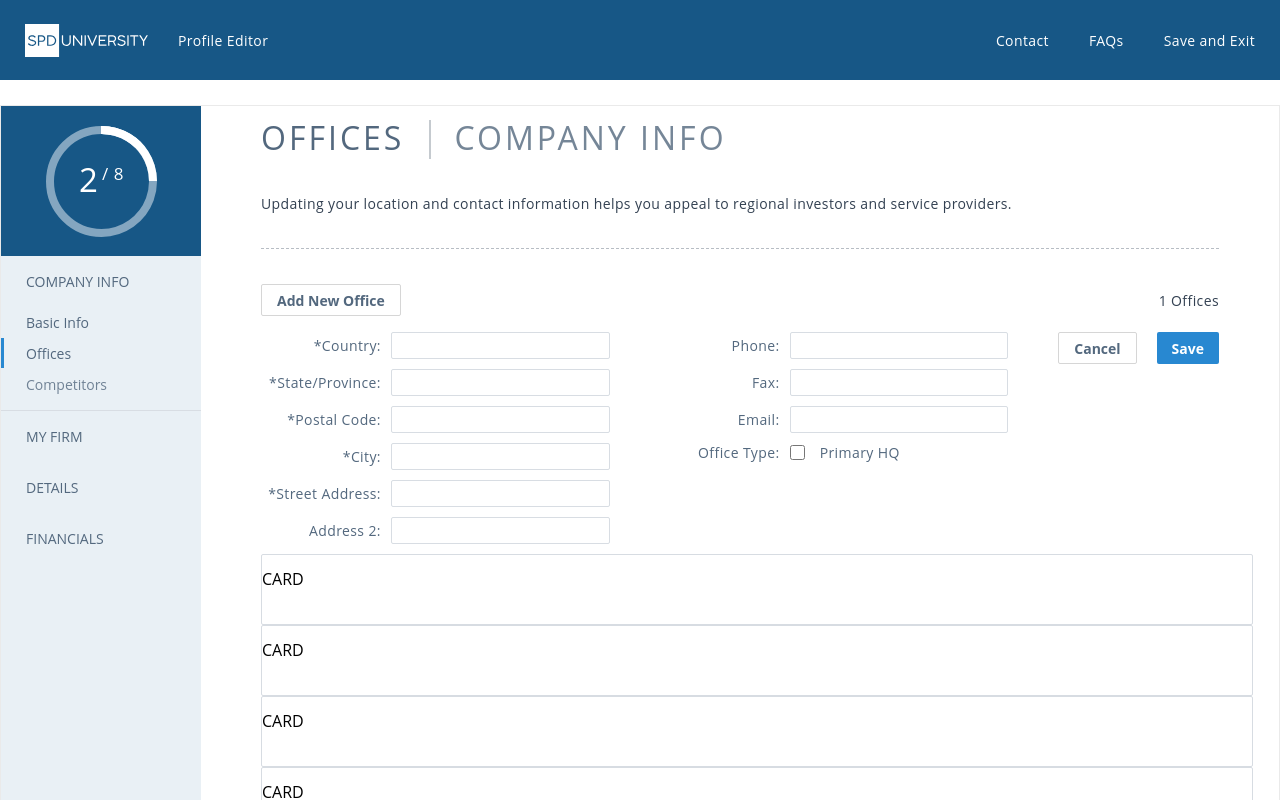
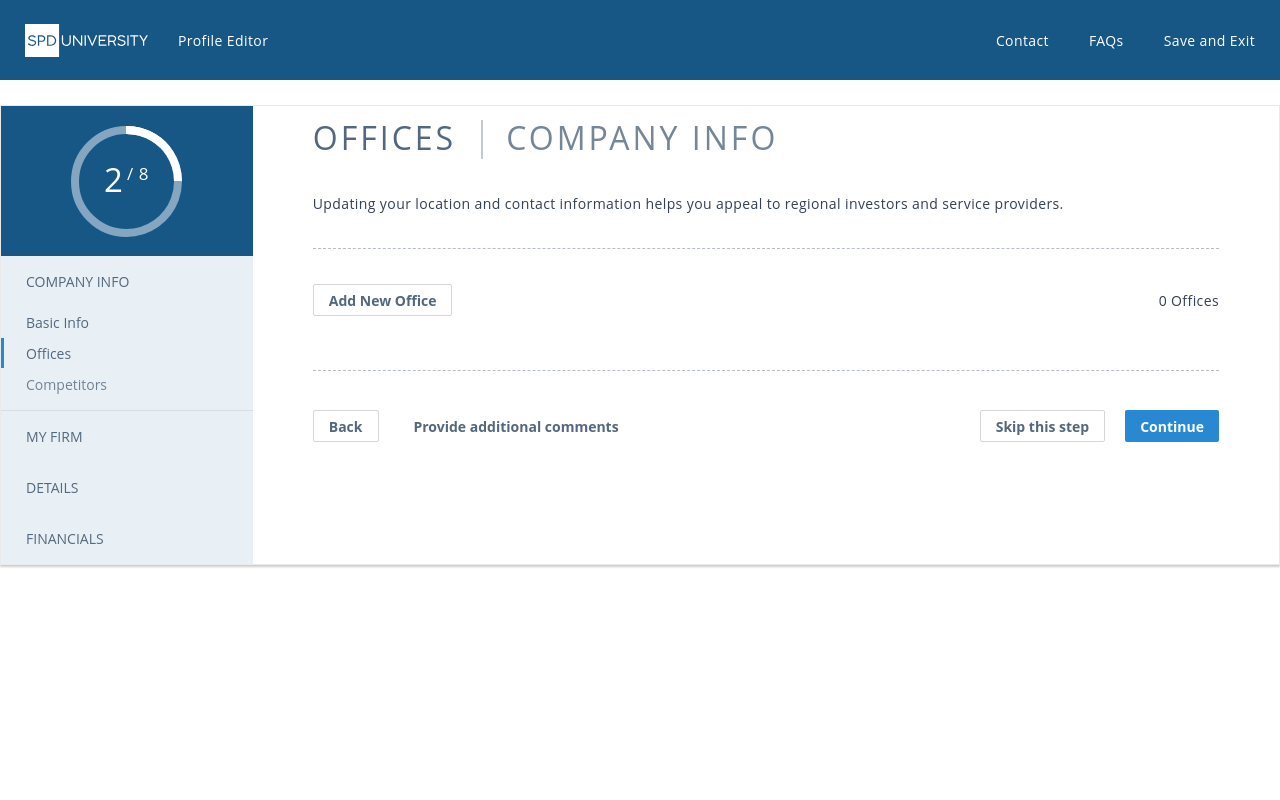
Before and after one commit to StebneRuslan/react-offices-list, a React (Create React App) app: page / in a window 1280 px wide. Shown: the top 800 px of the page. Built offline with nearby package versions, Linux system fonts and the light colour scheme.

Commit message:
added office logic

```diff
--- a/package.json
+++ b/package.json
@@ -13,6 +13,7 @@
     "@types/styled-components": "^5.1.2",
     "react": "^16.13.1",
     "react-dom": "^16.13.1",
+    "react-hook-form": "^6.7.2",
     "react-scripts": "3.4.3",
     "styled-components": "^5.1.1",
     "typescript": "^3.7.5"
--- a/src/components/offices/office-card/OfficeCard.tsx
+++ b/src/components/offices/office-card/OfficeCard.tsx
@@ -1,12 +1,49 @@
-import React, { Component } from 'react';
-import { OfficeCardWrapper } from './styled';
+import React from 'react';
+import {
+  OfficeAdditionalDetailsContainer,
+  OfficeDetails,
+  OfficeAddressDetailsContainer,
+  OfficeCardWrapper,
+  OfficeDetailsText,
+  OfficeDetailsTitle,
+  OfficeDetailsContainer
+} from './styled';
+import { Button } from '../../shared/Button';
+import { OfficeControlsWrapper } from '../styled';
 
-export class OfficeCard extends Component {
-  render() {
-    return (
-      <OfficeCardWrapper>
-        CARD
-      </OfficeCardWrapper>
-    );
-  }
+export function OfficeCard (props: any) {
+  const renderPrimary = (value: boolean) => value ? <OfficeDetailsText>Primary HQ</OfficeDetailsText> : null;
+
+  return (
+    <OfficeCardWrapper>
+      <OfficeAddressDetailsContainer>
+        <OfficeDetailsTitle>Address</OfficeDetailsTitle>
+        <OfficeDetails>
+          {renderPrimary(props.value.officeType)}
+          <OfficeDetailsText>{props.value.streetAddress}</OfficeDetailsText>
+          <OfficeDetailsText>{props.value.city}, {props.value.postalCode}</OfficeDetailsText>
+          <OfficeDetailsText>{props.value.country}</OfficeDetailsText>
+          <OfficeDetailsText>{props.value.secondAddress}</OfficeDetailsText>
+        </OfficeDetails>
+      </OfficeAddressDetailsContainer>
+
+      <OfficeAdditionalDetailsContainer>
+        <OfficeDetails>
+          <OfficeDetailsContainer>
+            <OfficeDetailsTitle>Address</OfficeDetailsTitle>
+            <OfficeDetailsText>ddfgd</OfficeDetailsText>
+          </OfficeDetailsContainer>
+          <OfficeDetailsContainer>
+            <OfficeDetailsTitle>Address</OfficeDetailsTitle>
+            <OfficeDetailsText>ddfgd</OfficeDetailsText>
+          </OfficeDetailsContainer>
+        </OfficeDetails>
+      </OfficeAdditionalDetailsContainer>
+
+      <OfficeControlsWrapper>
+        <Button white>Cancel</Button>
+        <Button blue>Save</Button>
+      </OfficeControlsWrapper>
+    </OfficeCardWrapper>
+  );
 }
--- a/src/components/offices/office-card/styled/index.tsx
+++ b/src/components/offices/office-card/styled/index.tsx
@@ -1,14 +1,56 @@
 import styled from 'styled-components';
+import { InputTitle } from '../../../shared/TextInput';
 
 export const OfficeCardWrapper = styled.div`
-  width: 100%;
   display: flex;
-  flex-direction: column;
-  align-items: flex-start;
-  justify-content: flex-start;
   padding: 13px 32px 34px 0px;
   border-width: 1px;
   border-style: solid;
   border-color: rgb(215, 220, 226);
   border-radius: 2px;
+  margin-bottom: 15px;
+
+  &:last-child {
+    margin-bottom: 0;
+  }
 `;
+
+
+export const OfficeAddressDetailsContainer = styled.div`
+  display: flex;
+  flex-grow: 2;
+`;
+
+export const OfficeAdditionalDetailsContainer = styled(OfficeAddressDetailsContainer)``;
+
+export const OfficeDetails = styled.div`
+  display: flex;
+  flex-direction: column;
+`;
+
+export const OfficeDetailsContainer = styled.div`
+  display: flex;
+  flex-direction: row;
+`;
+
+export const OfficeDetailsText = styled.p`
+  height: 15px;
+  margin-bottom: 5px;
+  font-size: 14px;
+  font-weight: normal;
+  color: rgb(51, 65, 82);
+  align-self: self-start;
+  margin-top: 0;
+  &:last-child {
+    margin-bottom: 0;
+  }
+
+  &:first-child {
+    margin-top: 0;
+  }
+`;
+
+
+export const OfficeDetailsTitle = styled(InputTitle)`
+  align-self: self-start;
+`;
--- a/src/components/offices/office-form/OfficeForm.tsx
+++ b/src/components/offices/office-form/OfficeForm.tsx
@@ -1,65 +1,64 @@
-import React, { Component } from 'react';
-import {
-  OfficeFormControlsWrapper, OfficeFormInputsWrapper,
-  OfficeFormWrapper
-} from './styled';
+import React from 'react';
+import { OfficeFormInputsWrapper, OfficeFormWrapper } from './styled';
 import { Button } from '../../shared/Button';
 import { InputLabel, InputTitle, TextInput } from '../../shared/TextInput';
+import { useForm } from "react-hook-form";
+import { OfficeControlsWrapper } from '../styled';
 
-export class OfficeForm extends Component {
-  render() {
+export function OfficeForm (props: any) {
+  const { register, handleSubmit } = useForm();
+
   return (
     <OfficeFormWrapper>
       <OfficeFormInputsWrapper>
         <InputLabel>
           <InputTitle>*Country:</InputTitle>
-            <TextInput />
+          <TextInput name="country" ref={register}/>
         </InputLabel>
         <InputLabel>
           <InputTitle>*State/Province:</InputTitle>
-            <TextInput />
+          <TextInput name="state" ref={register}/>
         </InputLabel>
         <InputLabel>
           <InputTitle>*Postal Code:</InputTitle>
-            <TextInput />
+          <TextInput name="postalCode" ref={register}/>
         </InputLabel>
         <InputLabel>
           <InputTitle>*City:</InputTitle>
-            <TextInput />
+          <TextInput name="city" ref={register}/>
         </InputLabel>
         <InputLabel>
           <InputTitle>*Street Address:</InputTitle>
-            <TextInput />
+          <TextInput name="streetAddress" ref={register}/>
         </InputLabel>
         <InputLabel>
           <InputTitle>Address 2:</InputTitle>
-            <TextInput />
+          <TextInput name="secondAddress" ref={register}/>
         </InputLabel>
       </OfficeFormInputsWrapper>
       <OfficeFormInputsWrapper>
         <InputLabel>
           <InputTitle>Phone:</InputTitle>
-            <TextInput />
+          <TextInput name="phone" ref={register}/>
         </InputLabel>
         <InputLabel>
           <InputTitle>Fax:</InputTitle>
-            <TextInput />
+          <TextInput name="fax" ref={register}/>
         </InputLabel>
         <InputLabel>
           <InputTitle>Email:</InputTitle>
-            <TextInput />
+          <TextInput name="email" ref={register}/>
         </InputLabel>
         <InputLabel>
           <InputTitle>Office Type:</InputTitle>
-            <TextInput type="checkbox" value="Admin"/>
+          <TextInput name="officeType" ref={register} type="checkbox" value="Admin"/>
           Primary HQ
         </InputLabel>
       </OfficeFormInputsWrapper>
-        <OfficeFormControlsWrapper>
-          <Button white>Cancel</Button>
-          <Button blue>Save</Button>
-        </OfficeFormControlsWrapper>
+      <OfficeControlsWrapper>
+        <Button white onClick={props.closeForm}>Cancel</Button>
+        <Button blue onClick={handleSubmit(props.addOffice)}>Save</Button>
+      </OfficeControlsWrapper>
     </OfficeFormWrapper>
-    );
+  )
 }
-}
--- a/src/components/offices/office-form/styled/index.tsx
+++ b/src/components/offices/office-form/styled/index.tsx
@@ -3,6 +3,12 @@ import styled  from 'styled-components';
 export const OfficeFormWrapper = styled.div`
   display: flex;
   flex-direction: row;
+  padding: 13px 32px 34px 0px;
+  border-width: 1px;
+  border-style: solid;
+  border-color: rgb(215, 220, 226);
+  border-radius: 2px;
+  margin-bottom: 15px;
 `;
 
 export const OfficeFormInputsWrapper = styled.div`
@@ -11,15 +17,3 @@ export const OfficeFormInputsWrapper = styled.div`
   flex-grow: 2;
   padding-right: 50px;
 `;
-
-export const OfficeFormControlsWrapper = styled.div`
-  display: flex;
-  flex-direction: inherit;
-
-  button {
-    margin-right: 20px;
-    &:last-child {
-      margin-right: 0;
-    }
-  }
-`;
--- a/src/components/offices/offices-list/OfficesList.tsx
+++ b/src/components/offices/offices-list/OfficesList.tsx
@@ -8,6 +8,31 @@ import { OfficeCard } from '../office-card/OfficeCard';
 import { OfficeForm } from '../office-form/OfficeForm';
 
 export class OfficesList extends Component<any, any> {
+  constructor(props: any) {
+    super(props);
+    this.state = {
+      showForm: false,
+      offices: []
+    };
+  }
+
+  handleFormState() {
+    this.setState({ showForm: !this.state.showForm });
+  }
+
+  addOffice(office: any) {
+    this.setState({
+      ... this.state,
+      offices: this.state.offices.concat(office)
+    })
+  }
+
+  renderForm(): any {
+    return this.state.showForm
+      ? <OfficeForm addOffice={this.addOffice.bind(this)} closeForm={this.handleFormState.bind(this)}/>
+      : null;
+  }
+
   render() {
     return (
       <OfficesListWrapper>
@@ -18,14 +43,13 @@ export class OfficesList extends Component<any, any> {
         <Description>Updating your location and contact information helps you appeal to regional investors and service providers.</Description>
         <OfficeCardsContainer>
           <OfficeControlsContainer>
-            <Button white>Add New Office</Button>
-            <OfficeCount>1 Offices</OfficeCount>
+            <Button white onClick={this.handleFormState.bind(this)}>Add New Office</Button>
+            <OfficeCount>{this.state.offices.length} Offices</OfficeCount>
           </OfficeControlsContainer>
-          <OfficeForm />
-          <OfficeCard />
-          <OfficeCard />
-          <OfficeCard />
-          <OfficeCard />
+          {this.renderForm()}
+          {this.state.offices.map((office: any, index: number) => {
+            return <OfficeCard key={index} value={office}/>
+          })}
         </OfficeCardsContainer>
         <OfficesFooter />
       </OfficesListWrapper>
--- a/src/components/offices/offices-menu/styled/index.tsx
+++ b/src/components/offices/offices-menu/styled/index.tsx
@@ -25,6 +25,7 @@ export const OfficesMenuWrapper = styled.div`
   flex-direction: column;
   flex-grow: 1;
   background: rgb(233, 240, 245);
+  width: 200px;
   min-width: 200px;
 `;
 
--- a/src/components/offices/styled/index.tsx
+++ b/src/components/offices/styled/index.tsx
@@ -39,3 +39,15 @@ export const OfficesTitle = styled.h1<{ disabled?: boolean}>`
     `
   }
 `;
+
+export const OfficeControlsWrapper = styled.div`
+  display: flex;
+  flex-direction: inherit;
+
+  button {
+    margin-right: 20px;
+    &:last-child {
+      margin-right: 0;
+    }
+  }
+`;
--- a/src/components/shared/ControlTitle.tsx
+++ b/src/components/shared/ControlTitle.tsx
@@ -22,4 +22,4 @@ export const ControlTitle = styled('a')<ControlTitleInterface>`
   &:last-child {
     margin-right: 0;
   }
-`
+`;
```
Also changed, not shown: 1 other file (tests, documents, lock files or other folders). Lines whose indentation alone changed are shown as unchanged.
